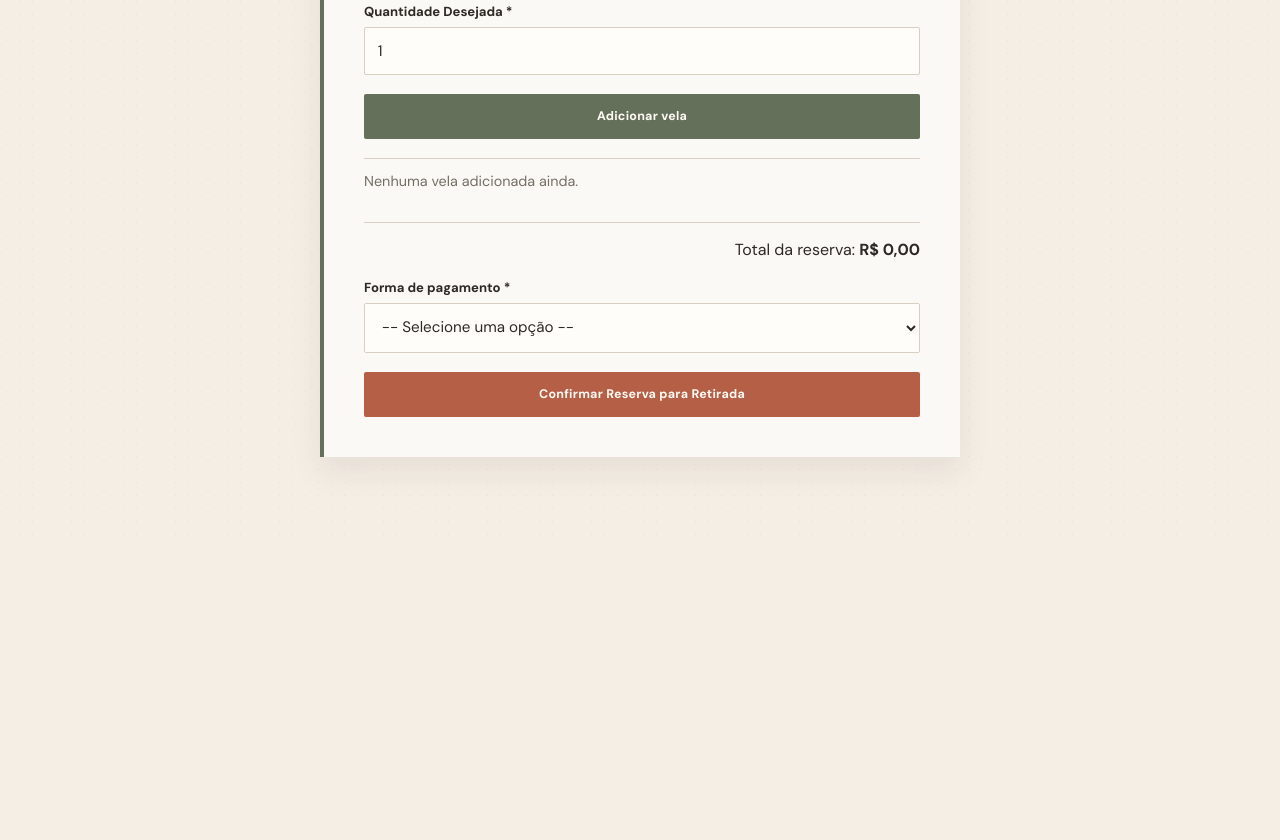
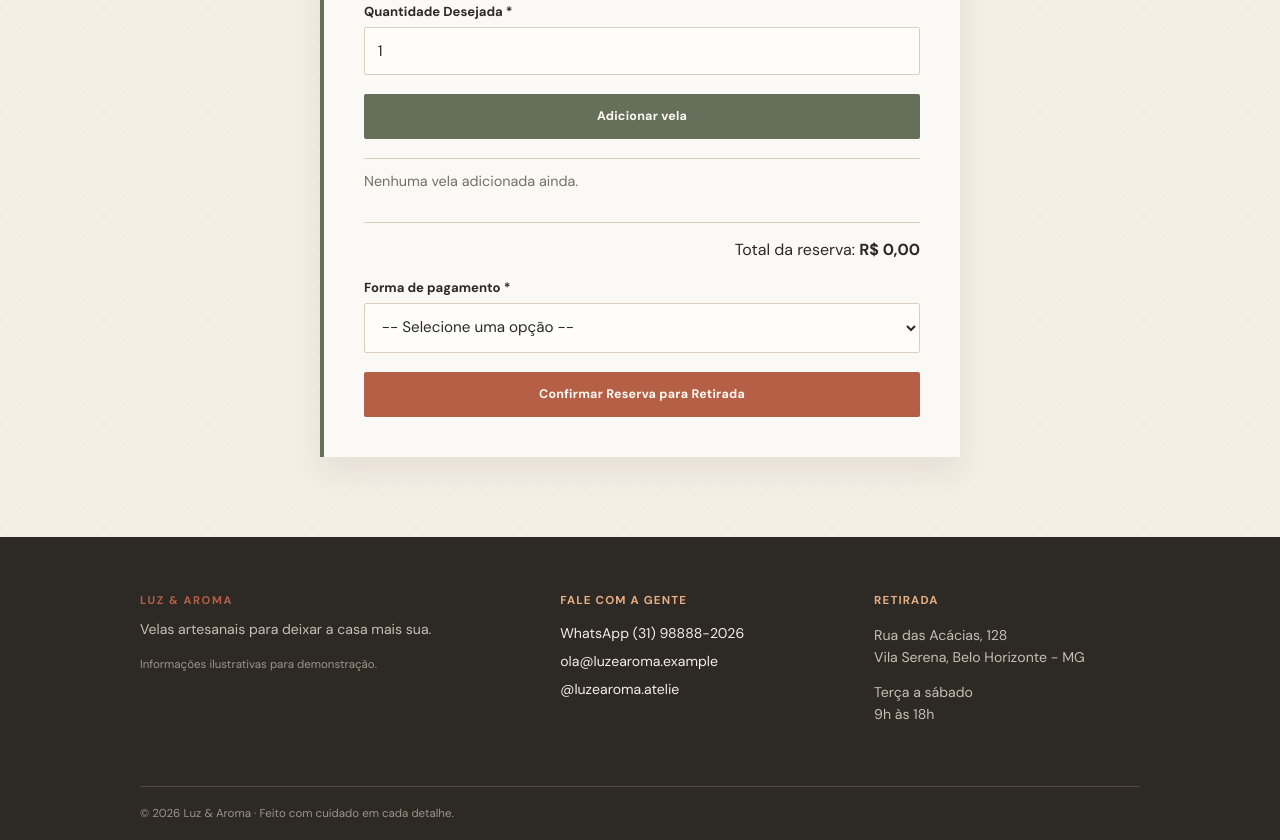
Before and after one commit to Vveroo/luz-e-aroma, a website: page public/index.html in a window 1280 px wide. Shown: the part 1669-2509 px from the top of the page. Before the commit the page ends 2206 px from the top, so only its background shows below. Drawn offline with nearby package versions, Linux system fonts and the light colour scheme.

Commit message:
infos extras ficticias

```diff
--- a/public/css/style.css
+++ b/public/css/style.css
@@ -219,8 +219,60 @@ header h1 span { color: #e5ad83; }
 .form-group input:focus, .form-group select:focus { border-color: var(--terracotta); outline: 2px solid rgba(180, 95, 70, 0.18); }
 .alert-success { background: #e3eadb; color: #34432f; display: none; margin-top: 1rem; padding: 1rem; text-align: center; }
 
+.site-footer {
+  background: var(--ink);
+  color: #f4eee5;
+  padding: 3.5rem 1rem 1.2rem;
+}
+
+.footer-inner {
+  display: grid;
+  gap: 3rem;
+  grid-template-columns: 1.4fr 1fr 1fr;
+  margin: 0 auto;
+  max-width: 1000px;
+}
+
+.footer-brand p:not(.eyebrow), .footer-column p {
+  color: #c8beb2;
+  font-size: 0.88rem;
+  line-height: 1.6;
+  margin: 0 0 0.75rem;
+}
+
+.footer-brand small { color: #9e9489; font-size: 0.72rem; }
+
+.footer-column h2 {
+  color: #e5ad83;
+  font-size: 0.72rem;
+  letter-spacing: 0.1em;
+  margin: 0 0 1rem;
+  text-transform: uppercase;
+}
+
+.footer-column a {
+  color: #f4eee5;
+  display: block;
+  font-size: 0.88rem;
+  margin-bottom: 0.65rem;
+  text-decoration: none;
+}
+
+.footer-column a:hover { color: #e5ad83; }
+
+.footer-bottom {
+  border-top: 1px solid #514943;
+  color: #9e9489;
+  font-size: 0.72rem;
+  margin: 3rem auto 0;
+  max-width: 1000px;
+  padding-top: 1.2rem;
+}
+
 @media (max-width: 600px) {
   .container { padding: 3.5rem 1rem; }
   .catalog { grid-template-columns: 1fr; margin-bottom: 4rem; }
   .form-container { padding: 2rem 1.25rem; }
+  .footer-inner { gap: 2rem; grid-template-columns: 1fr; }
+  .footer-bottom { margin-top: 2.5rem; }
 }
--- a/public/index.html
+++ b/public/index.html
@@ -148,6 +148,30 @@
 
   </div>
 
+  <footer class="site-footer">
+    <div class="footer-inner">
+      <div class="footer-brand">
+        <p class="eyebrow">Luz & Aroma</p>
+        <p>Velas artesanais para deixar a casa mais sua.</p>
+        <small>Informações ilustrativas para demonstração.</small>
+      </div>
+
+      <div class="footer-column">
+        <h2>Fale com a gente</h2>
+        <a href="https://wa.me/5531988882026" target="_blank" rel="noopener noreferrer">WhatsApp (31) 98888-2026</a>
+        <a href="mailto:ola@luzearoma.example">ola@luzearoma.example</a>
+        <a href="https://instagram.com/luzearoma.atelie" target="_blank" rel="noopener noreferrer">@luzearoma.atelie</a>
+      </div>
+
+      <div class="footer-column">
+        <h2>Retirada</h2>
+        <p>Rua das Acácias, 128<br>Vila Serena, Belo Horizonte - MG</p>
+        <p>Terça a sábado<br>9h às 18h</p>
+      </div>
+    </div>
+    <div class="footer-bottom">© 2026 Luz & Aroma · Feito com cuidado em cada detalhe.</div>
+  </footer>
+
   <script src="js/main.js"></script>
   <script src="js/masks.js"></script>
 </body>
```
